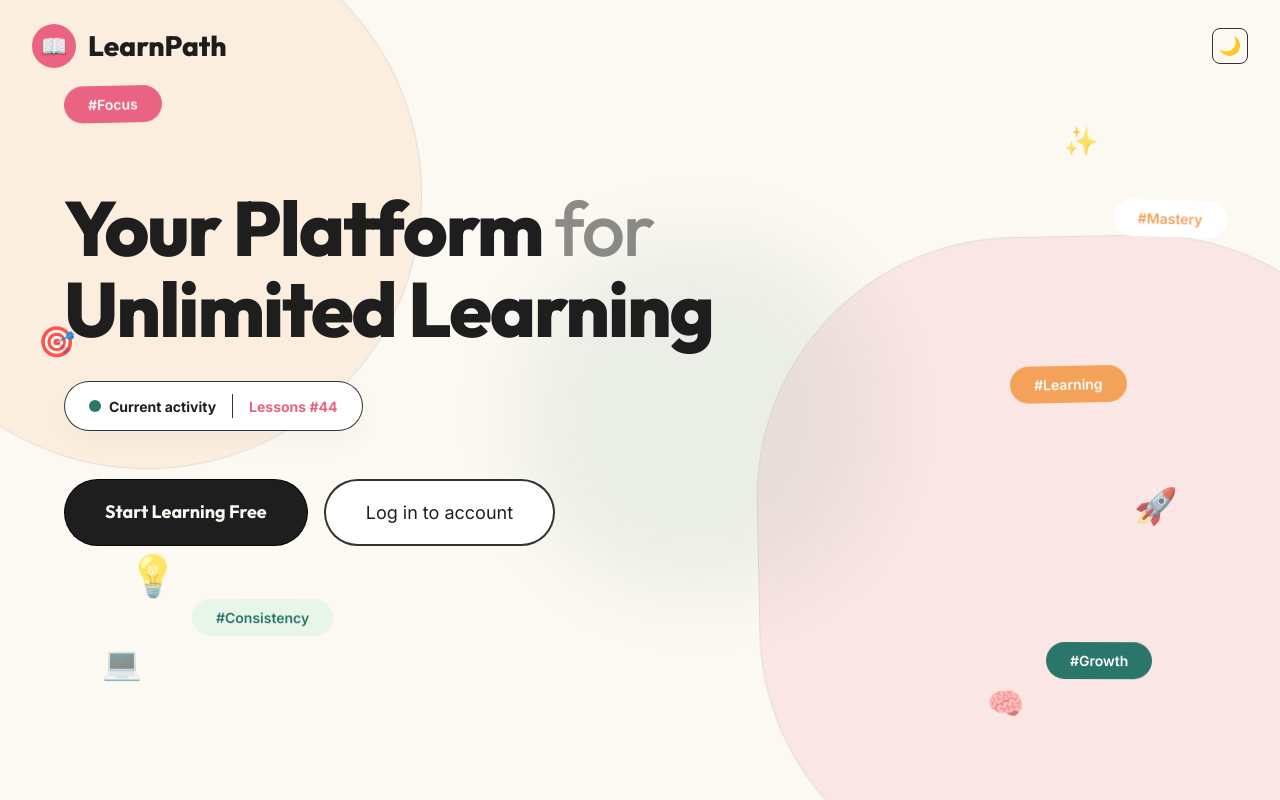
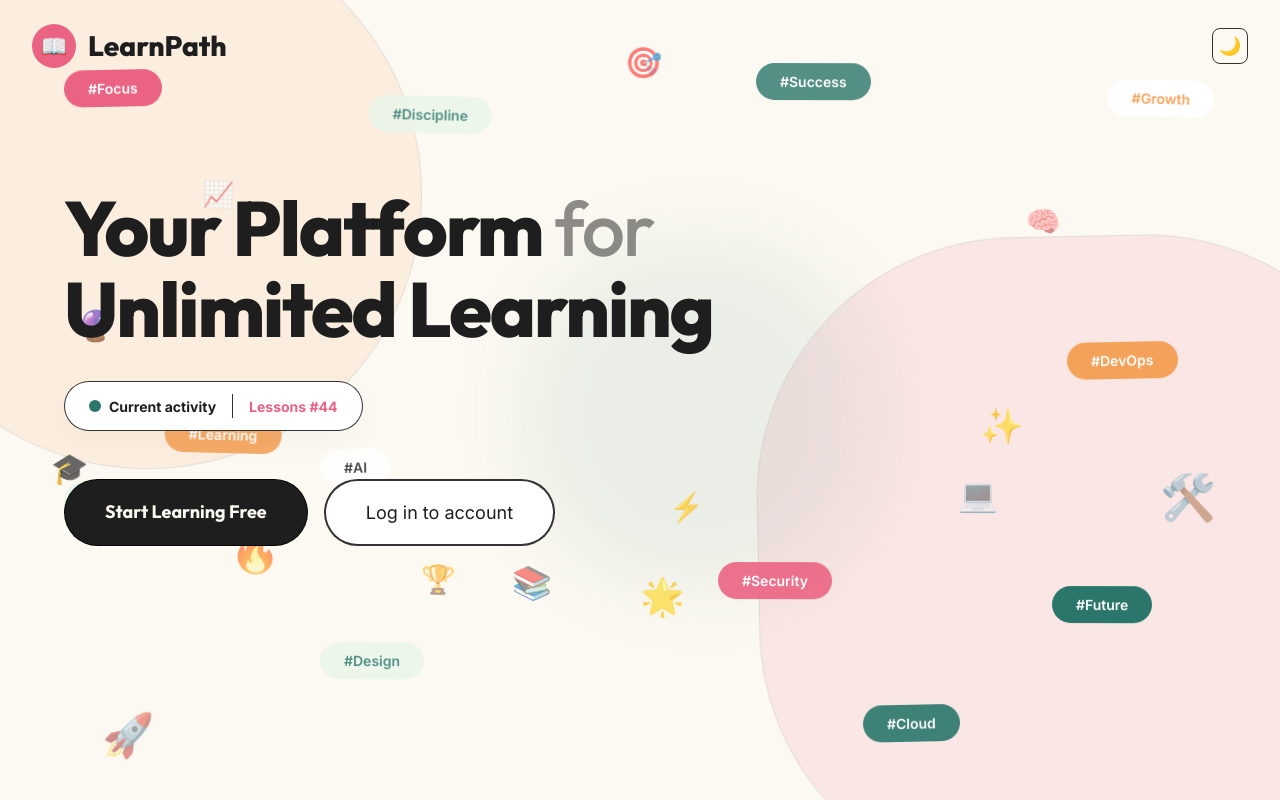
Before and after one commit to samad-00/AI-Personalised-Learning-Path-Generator, a React (Vite) app in the folder frontend/: page / in a window 1280 px wide. Built offline with nearby package versions, Linux system fonts and the light colour scheme.

Commit message:
feat: initialize full-stack project structure with Django backend and React frontend

```diff
--- a/frontend/src/components/AnimatedBackground.jsx
+++ b/frontend/src/components/AnimatedBackground.jsx
@@ -1,21 +1,111 @@
-import React from 'react';
+import React, { useState, useEffect } from 'react';
+
+const PILL_TEXTS = ['#Focus', '#Growth', '#Mastery', '#Consistency', '#Learning', '#Success', '#Discipline', '#Journey', '#Coding', '#Future', '#Design', '#AI', '#Data', '#Cloud', '#DevOps', '#Security'];
+const EMOJIS = ['🎯', '💡', '🚀', '✨', '💻', '🧠', '🔥', '🌟', '📚', '🏆', '⚡', '🎓', '🛠️', '📈', '🧭', '🔮', '🧩'];
+
+const shuffleArray = (array) => {
+  const arr = [...array];
+  for (let i = arr.length - 1; i > 0; i--) {
+    const j = Math.floor(Math.random() * (i + 1));
+    [arr[i], arr[j]] = [arr[j], arr[i]];
+  }
+  return arr;
+};
 
 export default function AnimatedBackground() {
+  const [pills, setPills] = useState([]);
+  const [emojis, setEmojis] = useState([]);
+
+  useEffect(() => {
+    setPills(shuffleArray(PILL_TEXTS).slice(0, 12));
+    setEmojis(shuffleArray(EMOJIS).slice(0, 14));
+  }, []);
+
   return (
     <div style={{ position: 'fixed', inset: 0, zIndex: 0, pointerEvents: 'none', overflow: 'hidden' }}>
-      <div className="pill-tag animate-float-reverse" style={{ position: 'absolute', top: '10%', left: '5%', background: 'var(--accent-pink)', color: 'white', border: 'none', padding: '8px 24px', fontSize: 14 }}>#Focus</div>
-      <div className="pill-tag animate-float" style={{ position: 'absolute', bottom: '15%', right: '10%', background: 'var(--accent-teal)', color: 'white', border: 'none', padding: '8px 24px', fontSize: 14 }}>#Growth</div>
-      <div className="pill-tag animate-float-horizontal" style={{ position: 'absolute', top: '25%', right: '5%', background: 'var(--surface-color)', color: 'var(--accent-orange)', border: 'none', padding: '8px 24px', fontSize: 14 }}>#Mastery</div>
-      <div className="pill-tag animate-float" style={{ position: 'absolute', top: '75%', left: '15%', background: 'var(--accent-mint)', color: 'var(--accent-teal)', border: 'none', padding: '8px 24px', fontSize: 14 }}>#Consistency</div>
-      <div className="pill-tag animate-float-reverse" style={{ position: 'absolute', top: '45%', right: '12%', background: 'var(--accent-orange)', color: 'white', border: 'none', padding: '8px 24px', fontSize: 14 }}>#Learning</div>
+      {/* Pills */}
+      <div className="pill-tag animate-float-reverse" style={{ position: 'absolute', top: '8%', left: '5%', background: 'var(--accent-pink)', color: 'white', border: 'none', padding: '8px 24px', fontSize: 14 }}>
+        {pills[0] || '#Focus'}
+      </div>
+      <div className="pill-tag animate-float" style={{ position: 'absolute', bottom: '22%', right: '10%', background: 'var(--accent-teal)', color: 'white', border: 'none', padding: '8px 24px', fontSize: 14 }}>
+        {pills[1] || '#Growth'}
+      </div>
+      <div className="pill-tag animate-float-horizontal" style={{ position: 'absolute', top: '10%', right: '6%', background: 'var(--surface-color)', color: 'var(--accent-orange)', border: 'none', padding: '8px 24px', fontSize: 14 }}>
+        {pills[2] || '#Mastery'}
+      </div>
+      <div className="pill-tag animate-float" style={{ position: 'absolute', bottom: '35%', left: '5%', background: 'var(--accent-mint)', color: 'var(--accent-teal)', border: 'none', padding: '8px 24px', fontSize: 14 }}>
+        {pills[3] || '#Consistency'}
+      </div>
+      <div className="pill-tag animate-float-reverse" style={{ position: 'absolute', top: '42%', right: '8%', background: 'var(--accent-orange)', color: 'white', border: 'none', padding: '8px 24px', fontSize: 14 }}>
+        {pills[4] || '#Learning'}
+      </div>
+      <div className="pill-tag animate-float-horizontal" style={{ position: 'absolute', top: '12%', left: '28%', background: 'var(--accent-mint)', color: 'var(--accent-teal)', border: 'none', padding: '8px 24px', fontSize: 14, opacity: 0.8 }}>
+        {pills[5] || '#Success'}
+      </div>
+      <div className="pill-tag animate-float" style={{ position: 'absolute', bottom: '25%', right: '35%', background: 'var(--accent-pink)', color: 'white', border: 'none', padding: '8px 24px', fontSize: 14, opacity: 0.9 }}>
+        {pills[6] || '#Discipline'}
+      </div>
+      <div className="pill-tag animate-float-reverse" style={{ position: 'absolute', bottom: '40%', left: '25%', background: 'var(--surface-color)', color: 'var(--text-primary)', border: 'none', padding: '8px 24px', fontSize: 14, opacity: 0.8 }}>
+        {pills[7] || '#Journey'}
+      </div>
+      <div className="pill-tag animate-float" style={{ position: 'absolute', top: '8%', right: '32%', background: 'var(--accent-teal)', color: 'white', border: 'none', padding: '8px 24px', fontSize: 14, opacity: 0.8 }}>
+        {pills[8] || '#Coding'}
+      </div>
+      <div className="pill-tag animate-float-horizontal" style={{ position: 'absolute', top: '52%', left: '12%', background: 'var(--accent-orange)', color: 'white', border: 'none', padding: '8px 24px', fontSize: 14, opacity: 0.9 }}>
+        {pills[9] || '#Future'}
+      </div>
+      <div className="pill-tag animate-float" style={{ position: 'absolute', bottom: '15%', left: '25%', background: 'var(--accent-mint)', color: 'var(--accent-teal)', border: 'none', padding: '8px 24px', fontSize: 14, opacity: 0.8 }}>
+        {pills[10] || '#Design'}
+      </div>
+      <div className="pill-tag animate-float-reverse" style={{ position: 'absolute', bottom: '8%', right: '25%', background: 'var(--accent-teal)', color: 'white', border: 'none', padding: '8px 24px', fontSize: 14, opacity: 0.9 }}>
+        {pills[11] || '#DevOps'}
+      </div>
 
-      <div className="animate-float" style={{ position: 'absolute', top: '40%', left: '3%', fontSize: 30, opacity: 0.8 }}>🎯</div>
-      <div className="animate-float-reverse" style={{ position: 'absolute', bottom: '25%', left: '10%', fontSize: 40, opacity: 0.6 }}>💡</div>
-      <div className="animate-float" style={{ position: 'absolute', top: '60%', right: '8%', fontSize: 35, opacity: 0.7 }}>🚀</div>
-      <div className="animate-float-horizontal" style={{ position: 'absolute', top: '15%', right: '15%', fontSize: 28, opacity: 0.7 }}>✨</div>
-      <div className="animate-float" style={{ position: 'absolute', top: '80%', left: '8%', fontSize: 32, opacity: 0.6 }}>💻</div>
-      <div className="animate-float-reverse" style={{ position: 'absolute', bottom: '10%', right: '20%', fontSize: 30, opacity: 0.8 }}>🧠</div>
+      {/* Emojis */}
+      <div className="animate-float" style={{ position: 'absolute', top: '38%', left: '6%', fontSize: 30, opacity: 0.8 }}>
+        {emojis[0] || '🎯'}
+      </div>
+      <div className="animate-float-reverse" style={{ position: 'absolute', bottom: '28%', left: '18%', fontSize: 40, opacity: 0.6 }}>
+        {emojis[1] || '💡'}
+      </div>
+      <div className="animate-float" style={{ position: 'absolute', top: '50%', right: '20%', fontSize: 35, opacity: 0.7 }}>
+        {emojis[2] || '🚀'}
+      </div>
+      <div className="animate-float-horizontal" style={{ position: 'absolute', top: '25%', right: '18%', fontSize: 28, opacity: 0.7 }}>
+        {emojis[3] || '✨'}
+      </div>
+      <div className="animate-float" style={{ position: 'absolute', top: '70%', left: '40%', fontSize: 32, opacity: 0.6 }}>
+        {emojis[4] || '💻'}
+      </div>
+      <div className="animate-float-reverse" style={{ position: 'absolute', top: '55%', left: '4%', fontSize: 30, opacity: 0.8 }}>
+        {emojis[5] || '🧠'}
+      </div>
+      <div className="animate-float-horizontal" style={{ position: 'absolute', top: '22%', left: '15%', fontSize: 25, opacity: 0.6 }}>
+        {emojis[6] || '🔥'}
+      </div>
+      <div className="animate-float" style={{ position: 'absolute', bottom: '35%', right: '22%', fontSize: 32, opacity: 0.5 }}>
+        {emojis[7] || '🌟'}
+      </div>
+      <div className="animate-float-reverse" style={{ position: 'absolute', top: '60%', right: '45%', fontSize: 28, opacity: 0.7 }}>
+        {emojis[8] || '📚'}
+      </div>
+      <div className="animate-float" style={{ position: 'absolute', top: '58%', right: '5%', fontSize: 45, opacity: 0.5 }}>
+        {emojis[9] || '🏆'}
+      </div>
+      <div className="animate-float-horizontal" style={{ position: 'absolute', top: '5%', left: '48%', fontSize: 30, opacity: 0.6 }}>
+        {emojis[10] || '⚡'}
+      </div>
+      <div className="animate-float" style={{ position: 'absolute', bottom: '22%', left: '50%', fontSize: 36, opacity: 0.7 }}>
+        {emojis[11] || '🎓'}
+      </div>
+      <div className="animate-float-reverse" style={{ position: 'absolute', bottom: '5%', left: '8%', fontSize: 42, opacity: 0.5 }}>
+        {emojis[12] || '🚀'}
+      </div>
+      <div className="animate-float-horizontal" style={{ position: 'absolute', bottom: '25%', left: '32%', fontSize: 28, opacity: 0.6 }}>
+        {emojis[13] || '🔥'}
+      </div>
 
+      {/* Blobs */}
       <div className="bento-card card-orange animate-float" style={{ position: 'absolute', top: '-10%', left: '-10%', width: 500, height: 500, borderRadius: '50%', opacity: 0.12, zIndex: -1 }}></div>
       <div className="bento-card card-pink animate-float-reverse" style={{ position: 'absolute', bottom: '-10%', right: '-10%', width: 600, height: 600, borderRadius: '40%', opacity: 0.12, zIndex: -1 }}></div>
       <div className="bento-card card-teal animate-float-horizontal" style={{ position: 'absolute', top: '30%', left: '40%', width: 300, height: 300, borderRadius: '45%', opacity: 0.08, zIndex: -1, filter: 'blur(40px)' }}></div>
--- a/frontend/src/pages/Login.jsx
+++ b/frontend/src/pages/Login.jsx
@@ -19,7 +19,13 @@ export default function Login() {
       await login(email, password);
       navigate('/dashboard');
     } catch (err) {
-      setError('Invalid credentials');
+      if (!err.response) {
+        setError('Network error: Could not connect to the server.');
+      } else if (err.response.status === 401) {
+        setError('Invalid credentials');
+      } else {
+        setError('An error occurred during login. Please try again.');
+      }
     } finally {
       setLoading(false);
     }
--- a/frontend/src/services/api.js
+++ b/frontend/src/services/api.js
@@ -1,7 +1,7 @@
 import axios from 'axios';
 
 const API = axios.create({
-  baseURL: 'http://127.0.0.1:8008/api',
+  baseURL: 'http://127.0.0.1:8010/api',
 });
 
 API.interceptors.request.use((config) => {
--- a/frontend/src/store/AuthContext.jsx
+++ b/frontend/src/store/AuthContext.jsx
@@ -38,7 +38,7 @@ export function AuthProvider({ children }) {
   };
 
   const loginWithGoogle = async (googleToken) => {
-    const res = await axios.post('http://127.0.0.1:8008/api/accounts/google/', {
+    const res = await axios.post('http://127.0.0.1:8010/api/accounts/google/', {
       token: googleToken
     });
     localStorage.setItem('token', res.data.access);
```
Also changed, not shown: frontend/src/pages/AllPlans.jsx (+20 -1 lines), frontend/src/pages/Dashboard.jsx (+28 -3 lines), frontend/src/pages/Landing.jsx (+8 -1 lines), frontend/src/pages/Profile.jsx (+20 -1 lines), frontend/src/pages/Settings.jsx (+38 -19 lines).
